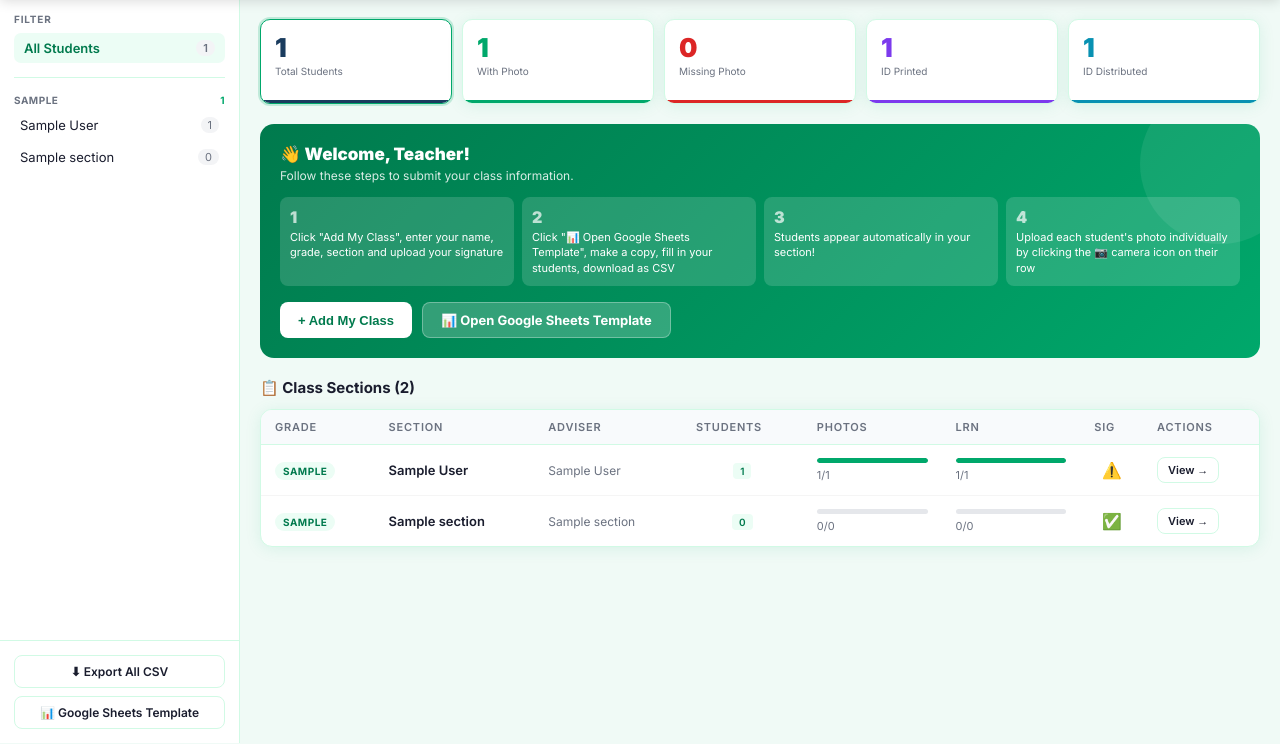
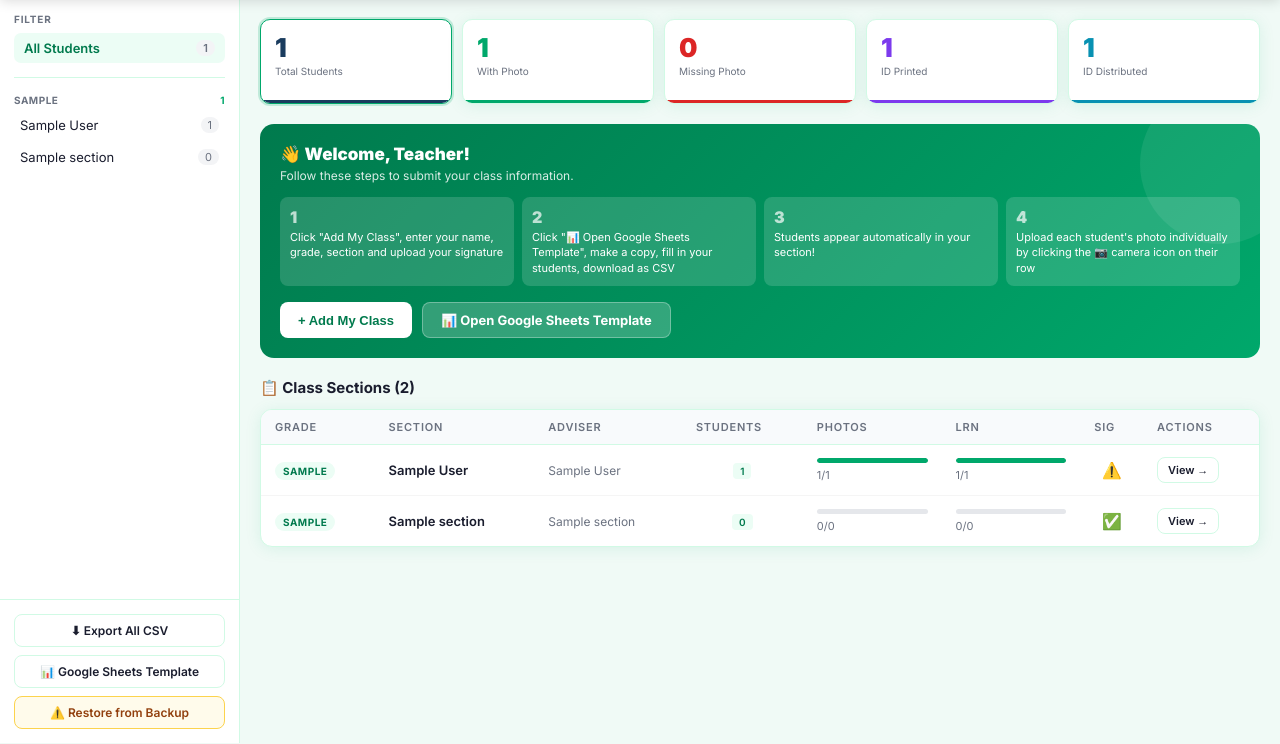
Before and after one commit to CharmeineC/ces-teacher-portal, a Flask app: page / in a window 1280 px wide. Shown: the part 56-800 px from the top of the page. Run offline with Flask 3, Linux system fonts and the light colour scheme; the visitor is signed in with stand-in values (Sample User, id 1); tables that the repository leaves empty hold one stand-in row (values such as "Sample post"); some libraries are stand-ins or nearby versions.

Commit message:
Update index.html

```diff
--- a/templates/index.html
+++ b/templates/index.html
@@ -203,7 +203,10 @@ body{background:var(--bg);color:var(--text);font-family:'Inter',sans-serif;min-h
     {% endfor %}
     <div class="sidebar-bottom">
       <a href="/download_csv" class="btn btn-outline" style="width:100%;justify-content:center;font-size:12px;margin-bottom:8px;">⬇ Export All CSV</a>
-      <a href="https://docs.google.com/spreadsheets/d/1g8N8e3-fvPvYZFa6D76el8pyBMM5bv75DbWOMsWqvMU/copy" target="_blank" class="btn btn-outline" style="width:100%;justify-content:center;font-size:12px;">📊 Google Sheets Template</a>
+      <a href="https://docs.google.com/spreadsheets/d/1g8N8e3-fvPvYZFa6D76el8pyBMM5bv75DbWOMsWqvMU/copy" target="_blank" class="btn btn-outline" style="width:100%;justify-content:center;font-size:12px;margin-bottom:8px;">📊 Google Sheets Template</a>
+      {% if is_admin %}
+      <button onclick="openModal('restore-modal')" class="btn btn-outline" style="width:100%;justify-content:center;font-size:12px;background:#fffbeb;border-color:#fcd34d;color:#92400e;">⚠️ Restore from Backup</button>
+      {% endif %}
     </div>
   </div>
 
```
